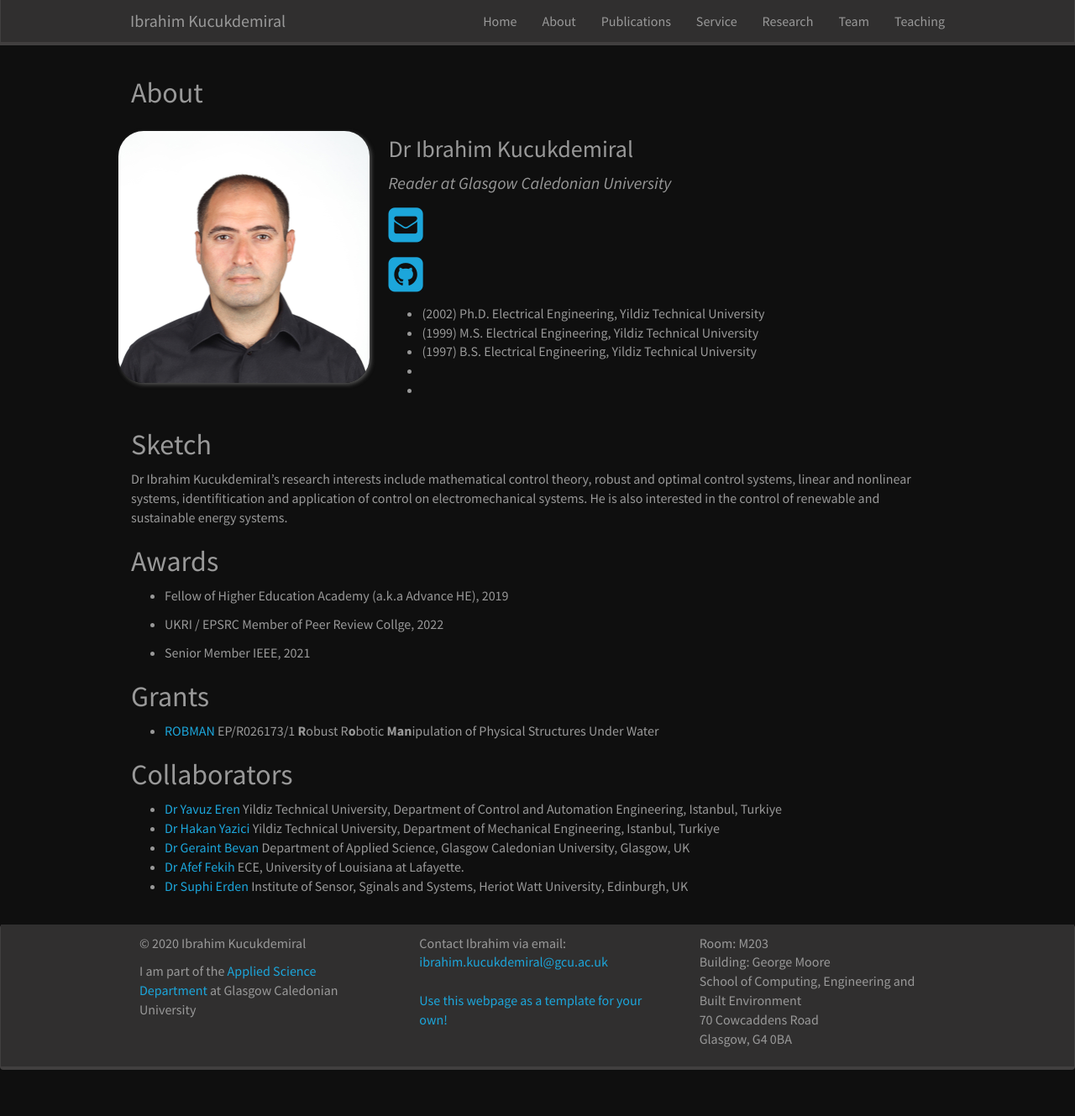
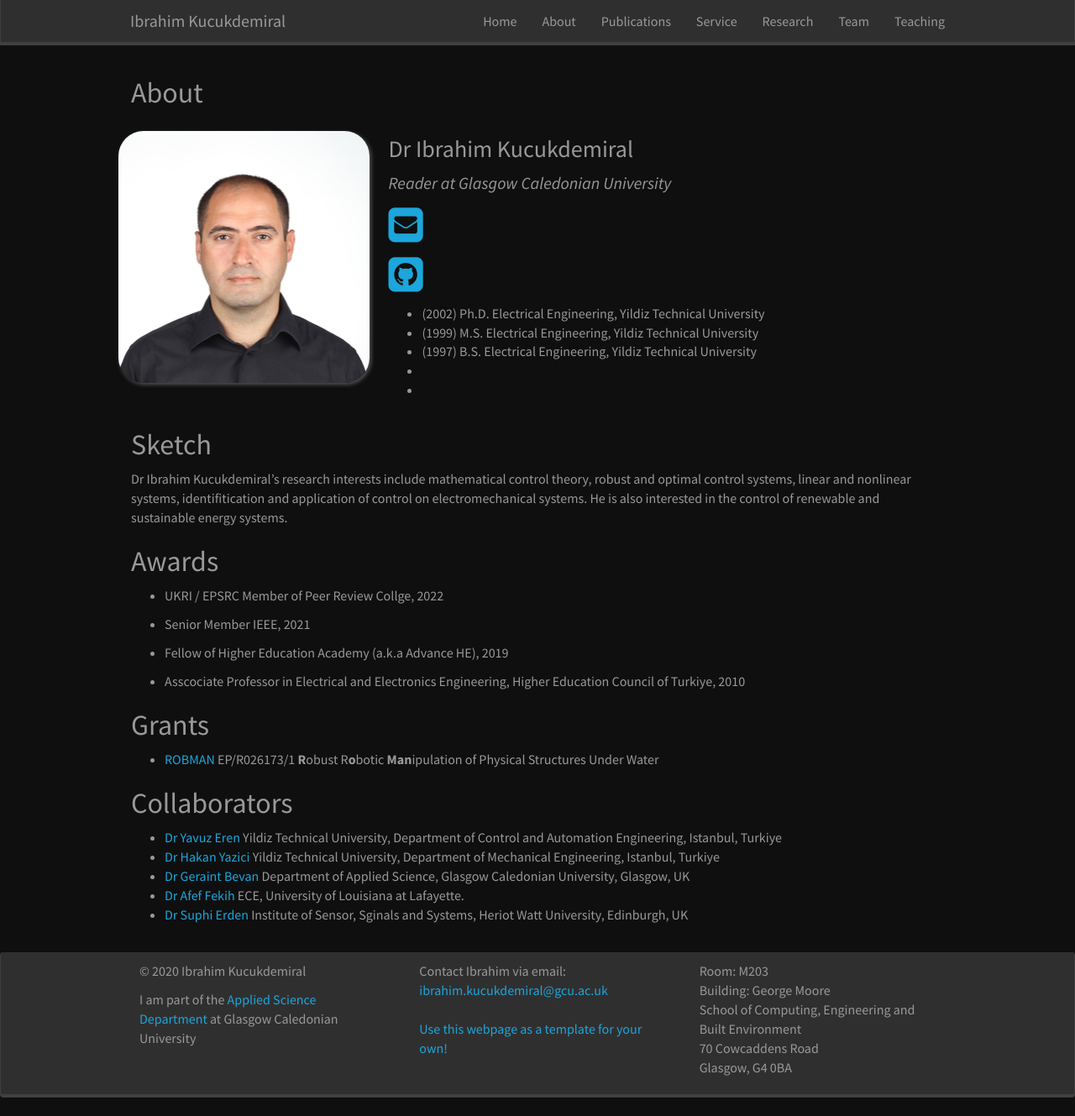
Before and after one commit to kucukdemiral/kucukdemiral.github.io, a Jekyll site: the page built from _pages/about.md, in a window 1280 px wide and 1329 px high. Shown: the whole window at 84% size. Built offline with Jekyll 4.4.1, drawn with Linux system fonts in a browser that asks for light colours; nearby versions of some CDN libraries; a style sheet for code colours, icons or effects is not loaded.

Commit message:
Update awards.yml

```diff
--- a/_data/awards.yml
+++ b/_data/awards.yml
@@ -1,3 +1,4 @@
-- name: Fellow of Higher Education Academy (a.k.a Advance HE), 2019
 - name: UKRI / EPSRC Member of Peer Review Collge, 2022
 - name: Senior Member IEEE, 2021
+- name: Fellow of Higher Education Academy (a.k.a Advance HE), 2019
+- name: Asscociate Professor in Electrical and Electronics Engineering, Higher Education Council of Turkiye, 2010
```
